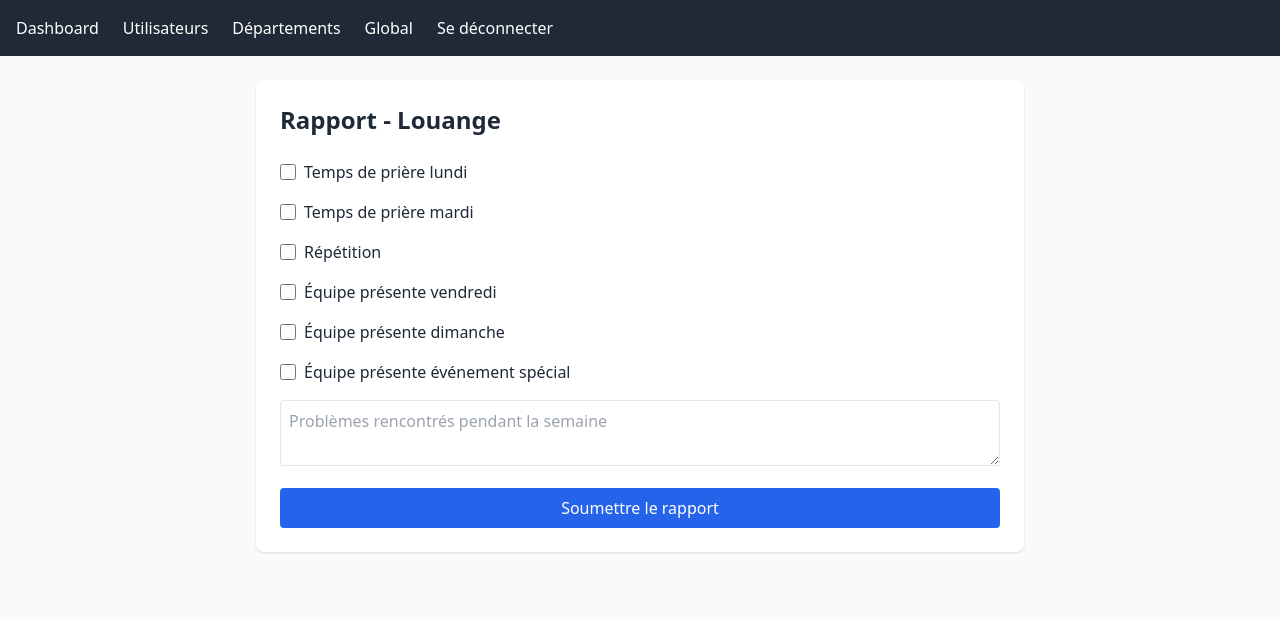
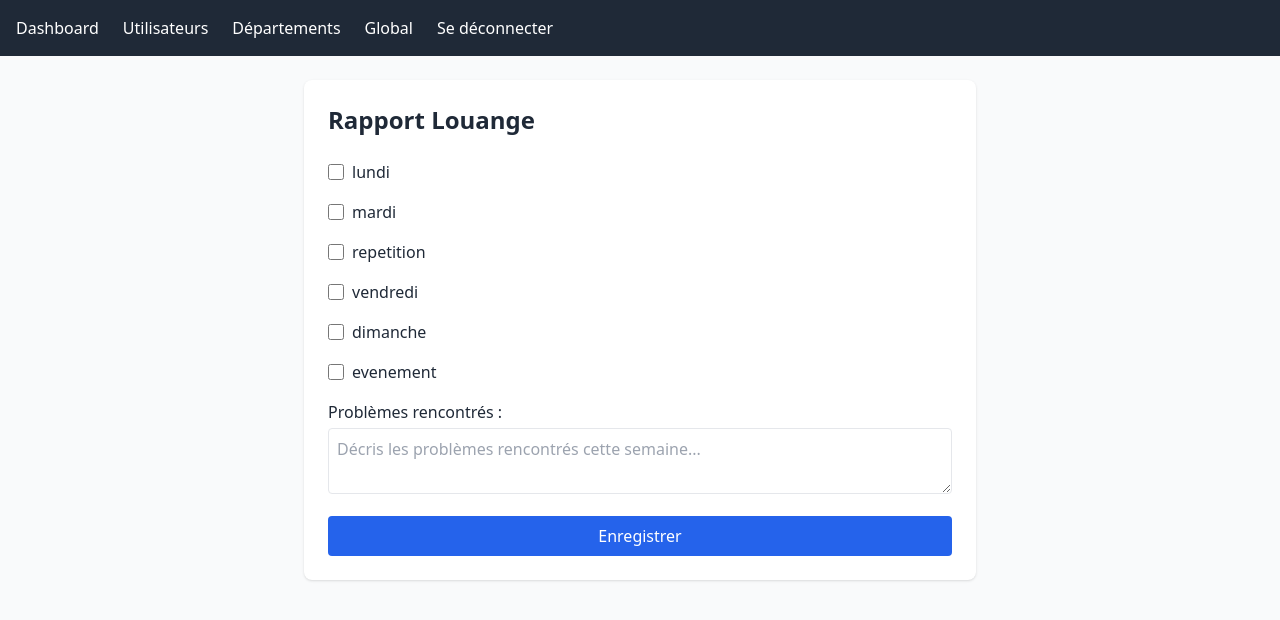
Before and after one commit to allanbavajee/CheminDeGarde, a Next.js app: page /louange in a window 1280 px wide. Shown: the top 620 px of the page. Built offline with nearby package versions, Linux system fonts and the light colour scheme; no server answers.

Commit message:
Update page.tsx

```diff
--- a/app/louange/page.tsx
+++ b/app/louange/page.tsx
@@ -15,39 +15,26 @@ export default function LouangePage() {
     probleme: "",
   });
 
-  const [loading, setLoading] = useState(false);
-  const [message, setMessage] = useState("");
+  // ✅ Handler pour les checkbox
+  const handleCheckboxChange = (e: React.ChangeEvent<HTMLInputElement>) => {
+    const { name, checked } = e.target;
+    setFormData(prev => ({ ...prev, [name]: checked }));
+  };
 
-  // TypeScript-safe handleChange
-  const handleChange = (
-    e: React.ChangeEvent<HTMLInputElement | HTMLTextAreaElement>
-  ) => {
-    const { name } = e.target;
-
-    if (e.target instanceof HTMLInputElement && e.target.type === "checkbox") {
-      setFormData(prev => ({
-        ...prev,
-        [name]: e.target.checked,
-      }));
-    } else {
-      setFormData(prev => ({
-        ...prev,
-        [name]: e.target.value,
-      }));
-    }
+  // ✅ Handler pour le textarea
+  const handleTextareaChange = (e: React.ChangeEvent<HTMLTextAreaElement>) => {
+    const { name, value } = e.target;
+    setFormData(prev => ({ ...prev, [name]: value }));
   };
 
   const handleSubmit = async (e: React.FormEvent) => {
     e.preventDefault();
-    setLoading(true);
-    setMessage("");
-
     const { error } = await supabase.from("louange").insert([formData]);
 
     if (error) {
-      setMessage("❌ Erreur lors de l’enregistrement : " + error.message);
+      alert("Erreur : " + error.message);
     } else {
-      setMessage("✅ Rapport enregistré avec succès !");
+      alert("Rapport enregistré ✅");
       setFormData({
         lundi: false,
         mardi: false,
@@ -58,55 +45,44 @@ export default function LouangePage() {
         probleme: "",
       });
     }
-
-    setLoading(false);
   };
 
   return (
-    <div className="p-6 max-w-3xl mx-auto bg-white shadow rounded-lg">
-      <h1 className="text-2xl font-bold mb-6">Rapport - Louange</h1>
+    <div className="max-w-2xl mx-auto p-6 bg-white shadow rounded-lg">
+      <h1 className="text-2xl font-bold mb-6">Rapport Louange</h1>
 
       <form onSubmit={handleSubmit} className="space-y-4">
-        {[
-          { name: "lundi", label: "Temps de prière lundi" },
-          { name: "mardi", label: "Temps de prière mardi" },
-          { name: "repetition", label: "Répétition" },
-          { name: "vendredi", label: "Équipe présente vendredi" },
-          { name: "dimanche", label: "Équipe présente dimanche" },
-          { name: "evenement", label: "Équipe présente événement spécial" },
-        ].map(item => (
-          <label key={item.name} className="flex items-center space-x-2">
+        {["lundi", "mardi", "repetition", "vendredi", "dimanche", "evenement"].map(key => (
+          <label key={key} className="flex items-center space-x-2">
             <input
               type="checkbox"
-              name={item.name}
-              checked={formData[item.name as keyof typeof formData] as boolean}
-              onChange={handleChange}
+              name={key}
+              checked={formData[key as keyof typeof formData] as boolean}
+              onChange={handleCheckboxChange}
               className="h-4 w-4"
             />
-            <span>{item.label}</span>
+            <span>{key}</span>
           </label>
         ))}
 
-        <textarea
-          name="probleme"
-          placeholder="Problèmes rencontrés pendant la semaine"
-          className="border p-2 w-full rounded"
-          value={formData.probleme}
-          onChange={handleChange}
-        />
+        <div>
+          <label className="block font-medium mb-1">Problèmes rencontrés :</label>
+          <textarea
+            name="probleme"
+            value={formData.probleme}
+            onChange={handleTextareaChange}
+            placeholder="Décris les problèmes rencontrés cette semaine..."
+            className="border p-2 w-full rounded"
+          />
+        </div>
 
         <button
           type="submit"
-          disabled={loading}
-          className="w-full bg-blue-600 text-white py-2 rounded hover:bg-blue-700 disabled:opacity-50"
+          className="w-full bg-blue-600 text-white py-2 rounded hover:bg-blue-700"
         >
-          {loading ? "Enregistrement..." : "Soumettre le rapport"}
+          Enregistrer
         </button>
       </form>
-
-      {message && (
-        <p className="mt-4 text-center font-semibold text-gray-700">{message}</p>
-      )}
     </div>
   );
 }
```
